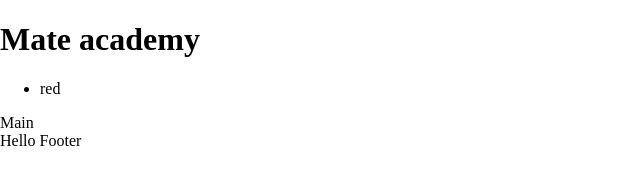
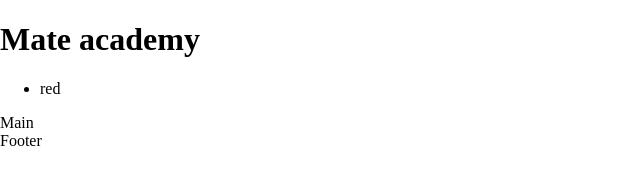
Before and after one commit to MariiaKapustkina/my-project1, a plain HTML site: page index.html in a window 1280 px wide. Shown: the full height of the page, 0-640 px from the left. Drawn offline with Linux system fonts and the light colour scheme.

Commit message:
add footer

```diff
--- a/index.html
+++ b/index.html
@@ -16,7 +16,7 @@
     <header></header>
     <main>Main</main>
 
-    <footer>Hello Footer</footer>
+    <footer>Footer</footer>
 </body>
 </html>
 
```
